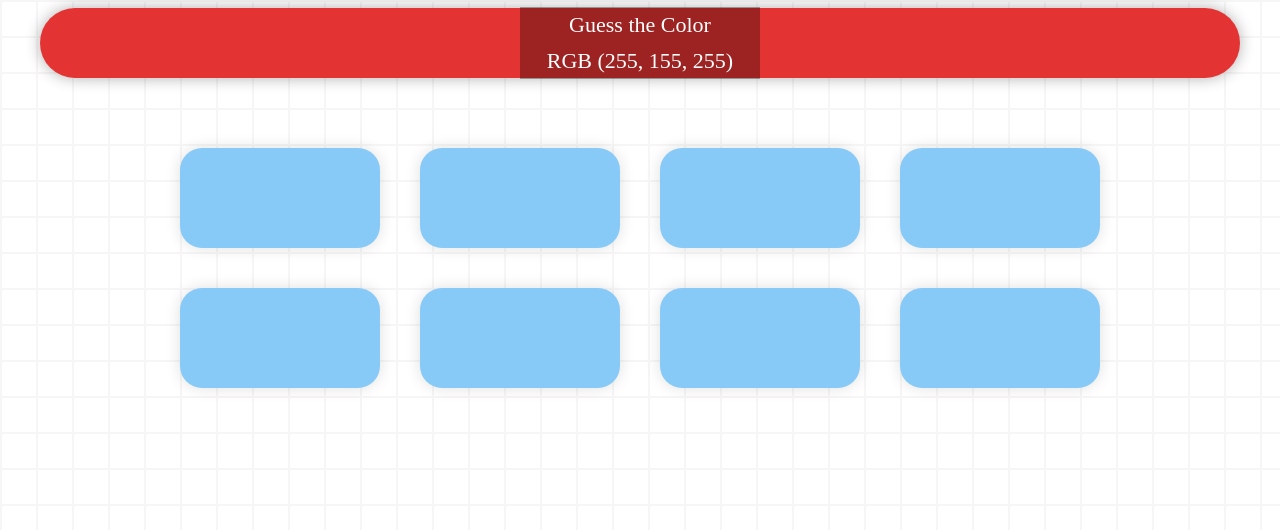
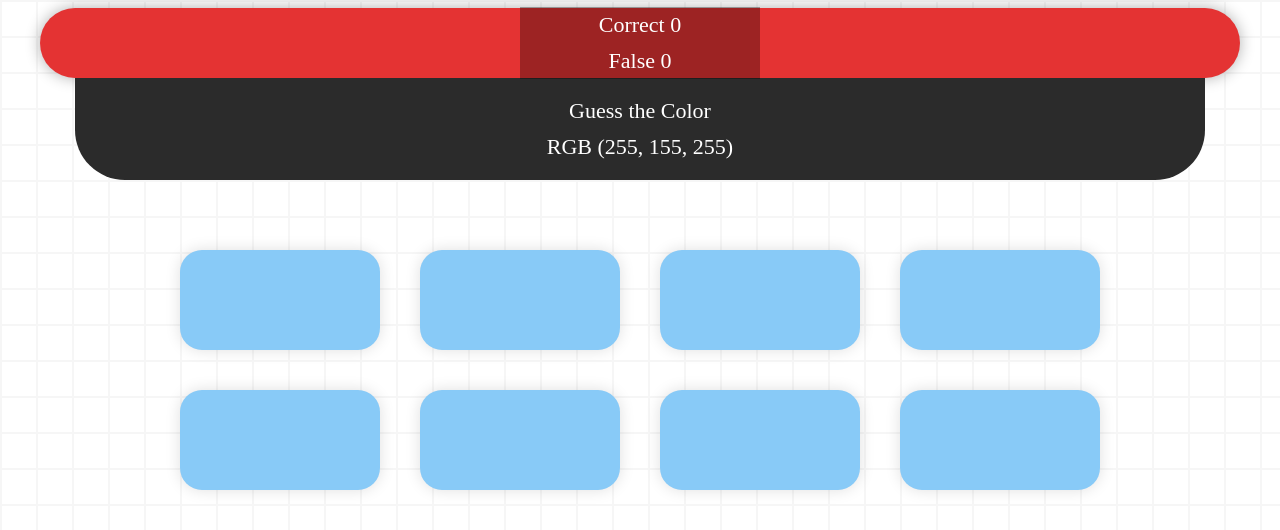
Before and after one commit to uguralpyildiz/Guess-the-Color-game, a plain HTML site: page index.html in a window 1280 px wide. Drawn offline with Linux system fonts and the light colour scheme.

Commit message:
configure html css

```diff
--- a/index.html
+++ b/index.html
@@ -9,10 +9,18 @@
 </head>
 <body>
     <div class="quescolor">
-        <div class="colorrgb">
+                <div class="colorrgb">
+                    <span class="text">Correct <span>0</span></span>
+                </div>
+                <div class="colorrgb">
+                    <span class="text">False <span>0</span></span>
+                </div>
+    </div>
+    <div class="quescolors">
+        <div class="colorrgbs">
             <span class="text">Guess the Color</span>
         </div>
-        <div class="colorrgb">
+        <div class="colorrgbs">
             <span class="text">RGB (255, 155, 255)</span>
         </div>
     </div>
--- a/style.css
+++ b/style.css
@@ -19,10 +19,29 @@ body{
     box-shadow: 0 0 15px #00000050;
 }
 
+.quescolors{
+    display: flex;
+    align-items: center;
+    justify-content: end;
+    flex-direction: column;
+    background-color: rgb(43, 43, 43);
+    width: 1100px;
+    margin: auto;
+    border-radius:0 0 50px 50px;
+    padding: 15px;
+}
+
 .colorrgb{
     color: #fff;
     background: #00000050;
     padding:5px 20px;
+    width: 200px;
+    text-align: center;
+    font-size: 22px;
+}
+.colorrgbs {
+    color: #fff;
+    padding: 5px 20px;
     width: 200px;
     text-align: center;
     font-size: 22px;
@@ -48,6 +67,7 @@ body{
     margin: 20px;
     background: rgb(136, 202, 247);
     cursor: pointer;
+    transition: .3s ease;
 }
 
 .ans:hover{
```
